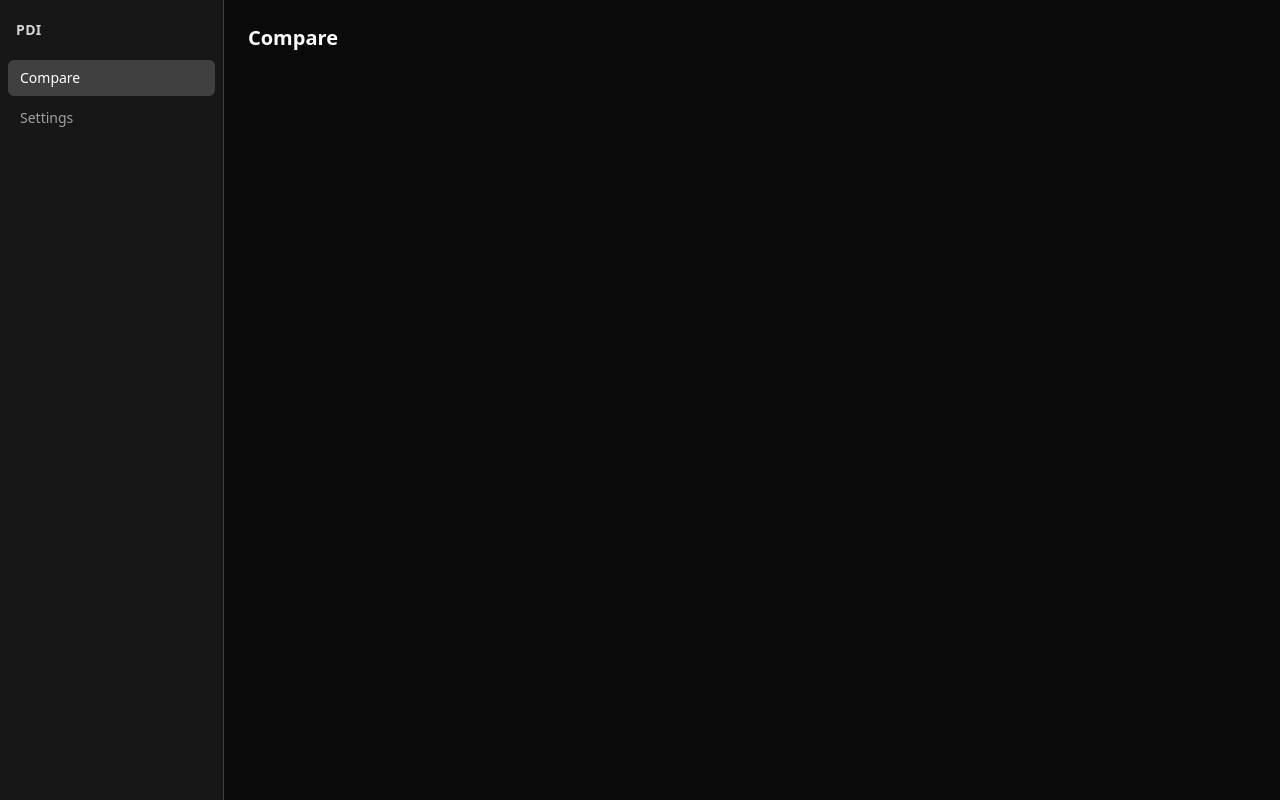
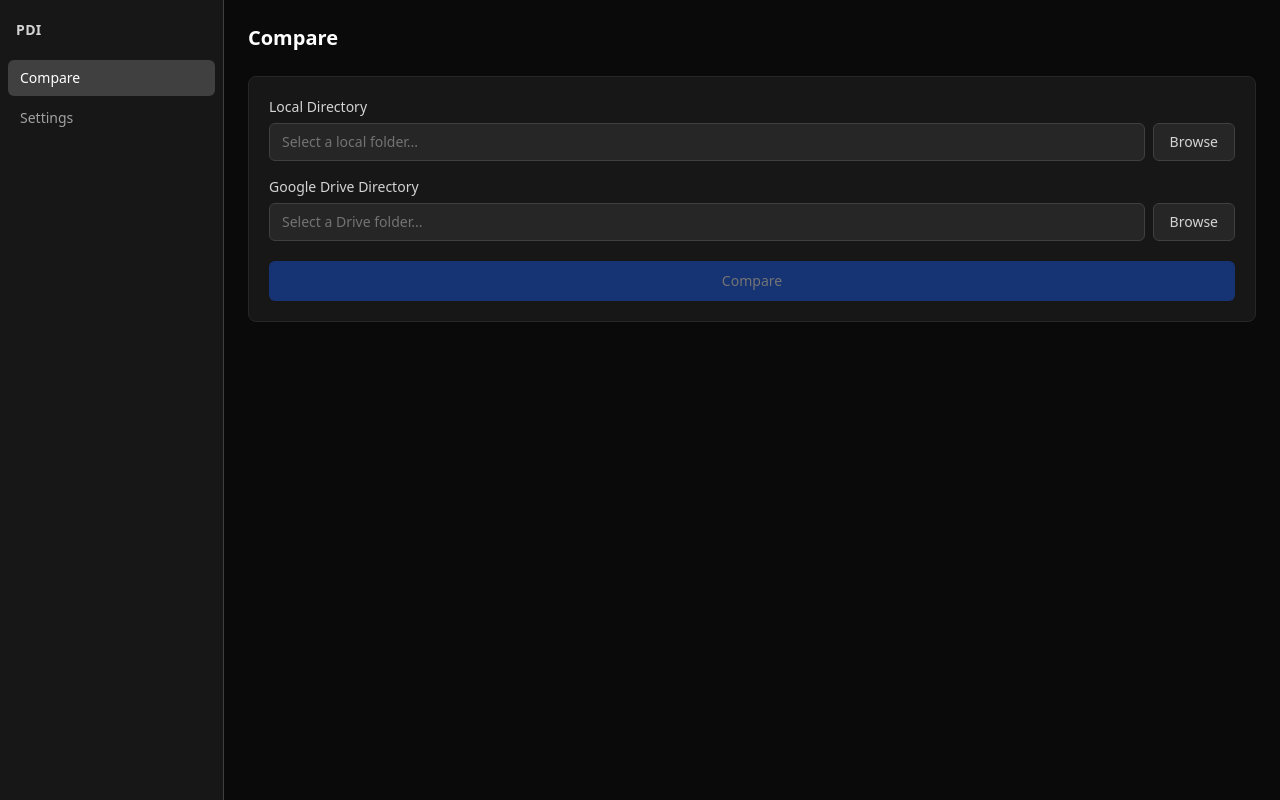
Before and after one commit to etwicaksono/drive-compare, a React (Vite) app in the folder frontend/: page / in a window 1280 px wide. Built offline with nearby package versions, Linux system fonts and the light colour scheme.

Commit message:
feat(TASK-016): create Compare page with folder picker
- SelectLocalDirectory Wails binding for native folder dialog
- FolderPicker component, Compare button with disabled state
- Wails build pass

Co-authored-by: factory-droid[bot] <138933559+factory-droid[bot]@users.noreply.github.com>

```diff
--- a/frontend/src/pages/ComparePage.tsx
+++ b/frontend/src/pages/ComparePage.tsx
@@ -1,7 +1,94 @@
+import { useState } from 'react';
+import { SelectLocalDirectory } from '../../wailsjs/go/main/App';
+
+interface FolderPickerProps {
+  label: string;
+  value: string;
+  onSelect: (path: string) => void;
+  onBrowse: () => void;
+  placeholder: string;
+}
+
+function FolderPicker({ label, value, onSelect, onBrowse, placeholder }: FolderPickerProps): React.JSX.Element {
+  return (
+    <div className="flex flex-col gap-1.5">
+      <label className="text-sm font-medium text-neutral-300">{label}</label>
+      <div className="flex gap-2">
+        <input
+          type="text"
+          value={value}
+          onChange={(e) => onSelect(e.target.value)}
+          placeholder={placeholder}
+          className="flex-1 rounded-md border border-neutral-700 bg-neutral-800 px-3 py-2 text-sm text-white placeholder-neutral-500 outline-none focus:border-blue-500"
+          readOnly
+        />
+        <button
+          type="button"
+          onClick={onBrowse}
+          className="rounded-md border border-neutral-700 bg-neutral-800 px-4 py-2 text-sm text-neutral-300 transition-colors hover:bg-neutral-700"
+        >
+          Browse
+        </button>
+      </div>
+    </div>
+  );
+}
+
 function ComparePage(): React.JSX.Element {
+  const [localDir, setLocalDir] = useState('');
+  const [driveDir, setDriveDir] = useState('');
+
+  const canCompare = localDir !== '' && driveDir !== '';
+
+  async function handleBrowseLocal(): Promise<void> {
+    try {
+      const dir = await SelectLocalDirectory();
+      if (dir) {
+        setLocalDir(dir);
+      }
+    } catch (err) {
+      console.error('Failed to select directory:', err);
+    }
+  }
+
+  function handleBrowseDrive(): void {
+    // TODO: Implement Google Drive folder picker in future task
+  }
+
+  function handleCompare(): void {
+    // TODO: Implement compare in future task
+  }
+
   return (
-    <div>
+    <div className="flex flex-col gap-6">
       <h1 className="text-xl font-semibold">Compare</h1>
+
+      <div className="flex flex-col gap-4 rounded-lg border border-neutral-800 bg-neutral-900 p-5">
+        <FolderPicker
+          label="Local Directory"
+          value={localDir}
+          onSelect={setLocalDir}
+          onBrowse={handleBrowseLocal}
+          placeholder="Select a local folder..."
+        />
+
+        <FolderPicker
+          label="Google Drive Directory"
+          value={driveDir}
+          onSelect={setDriveDir}
+          onBrowse={handleBrowseDrive}
+          placeholder="Select a Drive folder..."
+        />
+
+        <button
+          type="button"
+          onClick={handleCompare}
+          disabled={!canCompare}
+          className="mt-1 w-full rounded-md bg-blue-600 px-4 py-2.5 text-sm font-medium text-white transition-colors hover:bg-blue-500 disabled:cursor-not-allowed disabled:opacity-40"
+        >
+          Compare
+        </button>
+      </div>
     </div>
   );
 }
--- a/frontend/wailsjs/go/main/App.d.ts
+++ b/frontend/wailsjs/go/main/App.d.ts
@@ -2,3 +2,5 @@
 // This file is automatically generated. DO NOT EDIT
 
 export function Greet(arg1:string):Promise<string>;
+
+export function SelectLocalDirectory():Promise<string>;
--- a/frontend/wailsjs/go/main/App.js
+++ b/frontend/wailsjs/go/main/App.js
@@ -5,3 +5,7 @@
 export function Greet(arg1) {
   return window['go']['main']['App']['Greet'](arg1);
 }
+
+export function SelectLocalDirectory() {
+  return window['go']['main']['App']['SelectLocalDirectory']();
+}
```
Also changed, not shown: 1 other file (tests, documents, lock files or other folders).
